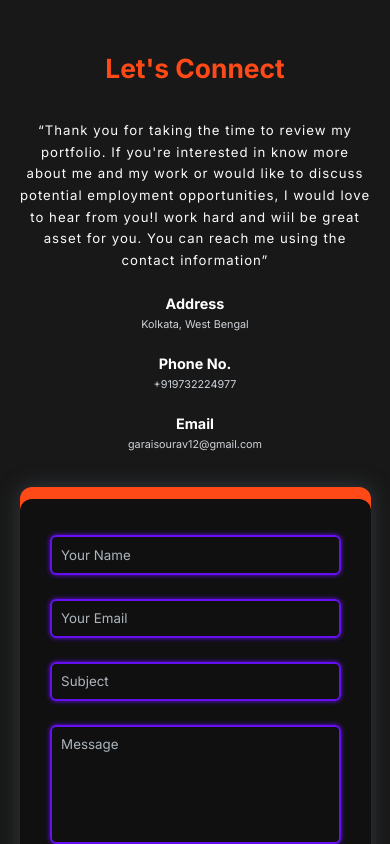
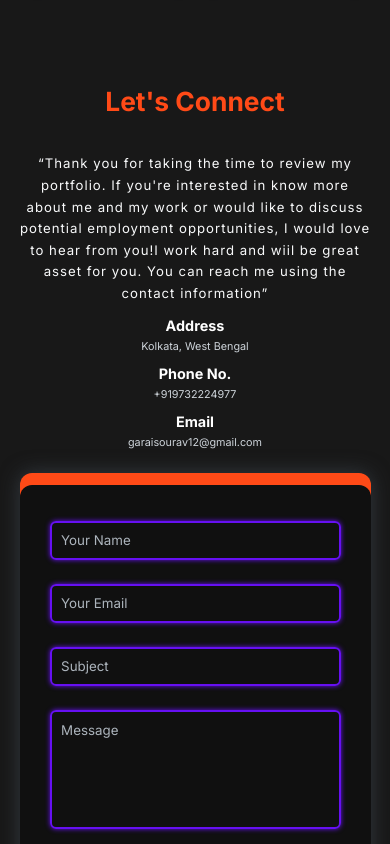
Before and after one commit to Garaisourav12/sourav-portfolio, a React (Create React App) app: page / in a window 390 px wide. Shown: the part 2260-3104 px from the top of the page. Built offline with nearby package versions, Linux system fonts and the light colour scheme; a web font is replaced by a local one.

Commit message:
media query

```diff
--- a/src/components/contact/style.scss
+++ b/src/components/contact/style.scss
@@ -54,6 +54,9 @@
                         color: var(--theme);
                     }
                 }
+            }
+            @include lg{
+                gap: 1rem;
             }
         }
         .right{
@@ -125,7 +128,7 @@
         }
         @include lg{
             grid-template-columns: 1fr;
-            grid-gap: 3rem;
+            grid-gap: 2rem;
         }
     }
     @include lg{
--- a/src/components/projects/Projects.js
+++ b/src/components/projects/Projects.js
@@ -12,7 +12,7 @@ function Projects() {
         dots: false,
         infinite: true,
         speed: 500,
-        slidesToShow: 3,
+        slidesToShow: 2,
         slidesToScroll: 1,
         prevArrow: <IoIosArrowDropleft className='slick-arrow' />,
         nextArrow: <IoIosArrowDropright className='slick-arrow' />
```
